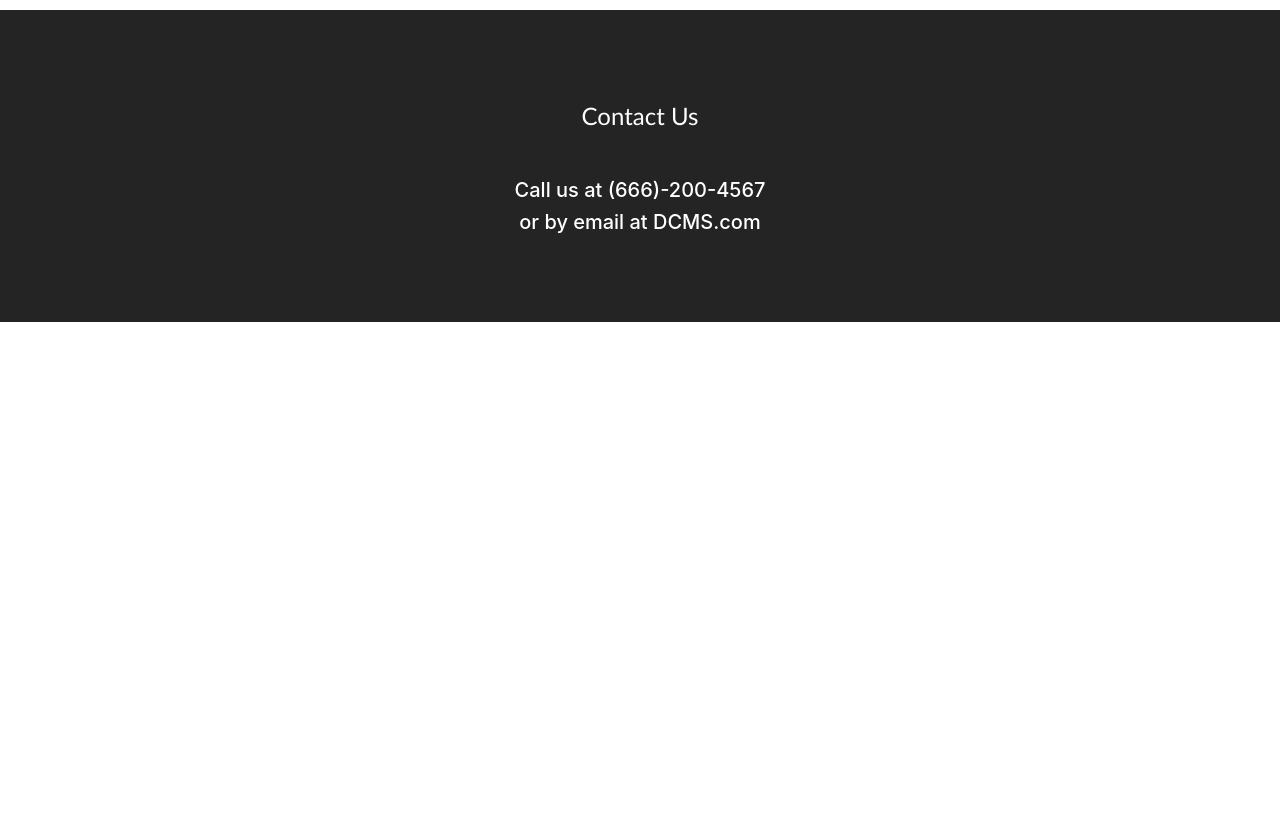
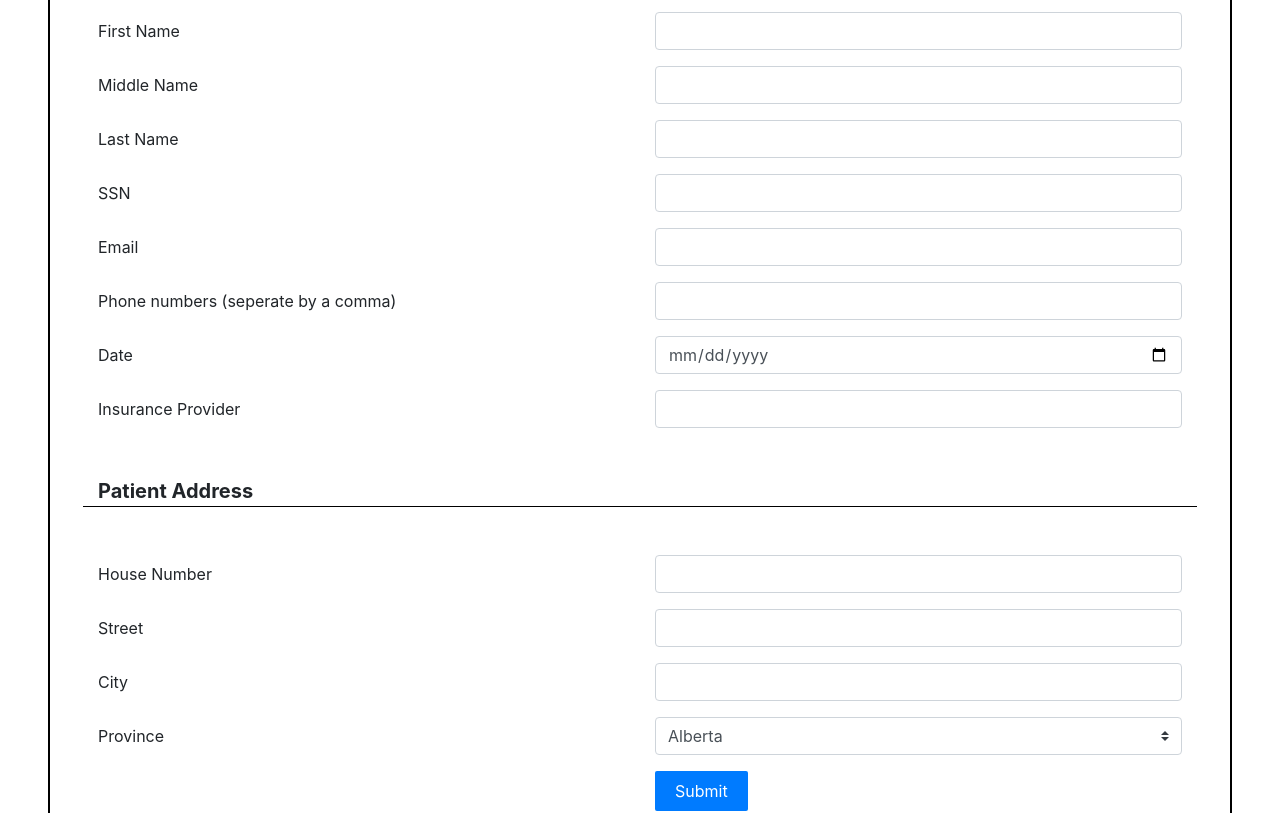
Before and after one commit to Akram-El-Gaouny/CSI-2132, a React (Create React App) app in the folder db-project/: page /CSI-2132/receptionist in a window 1280 px wide. Shown: the part 480-1293 px from the top of the page. Before the commit the page ends 802 px from the top, so only its background shows below. Built offline with nearby package versions, Linux system fonts and the light colour scheme.

Commit message:
Added UI for add patient

```diff
--- a/db-project/src/components/ReceptionistView/subViews/Addpatient.js
+++ b/db-project/src/components/ReceptionistView/subViews/Addpatient.js
@@ -1,43 +1,216 @@
-import "./subViews.css"
+import "./subViews.css";
 
-
-const  Addpatient = () => {
-
+const Addpatient = () => {
   let user = {
     first: null,
     middle: null,
     last: null,
     email: null,
-        password: null,
+    password: "dcms123",
     housenumber: null,
     street: null,
     city: null,
     province: null,
     role: "patient",
     dateOfBirth: null,
-        age: null,
     SSN: null,
+    phonenumbers: [],
+    insuranceProvidor: null
+  };
+
+function handleSubmit(){
+
+   user.date = user.date.getYear() + "-" + user.date.getMonth() + "-" + user.date.getDay();
+   console.log(user)
+
+   while(true){
+
+   }
 }
 
+  return (
+    <div className="Addpatient subViewOutline m-5 ">
+      <div className="row m-5 ">
+        <div className="col subViewTitle text-center">Add Patient</div>
+      </div>
 
-    return (
-        <div className="Addpatient subViewOutline m-5">
-            <div className="row m-5">
-                <div className="col subViewTitle text-center">
-                Add Patient
+
+      <form className="m-5" onSubmit={() => handleSubmit()}>
+
+      <div className="row mt-5 mb-5 bold">
+          <div className="col subtitle ">Patient Information</div>
+        </div>
+
+
+        <div className="form-group row">
+          <label className="col-6 col-form-label">First Name</label>
+          <div className="col-6">
+            <input
+              onChange={(e) => (user.first = e.target.value)}
+              type="text"
+              className="form-control"
+              required="required"
+            />
+          </div>
+        </div>
+        <div className="form-group row">
+          <label className="col-6 col-form-label">Middle Name</label>
+          <div className="col-6">
+            <input
+              onChange={(e) => (user.middle = e.target.value)}
+              className="form-control"
+            />
+          </div>
+        </div>
+        <div className="form-group row">
+          <label className="col-6 col-form-label">Last Name</label>
+          <div className="col-6">
+            <input
+              onChange={(e) => (user.last = e.target.value)}
+              className="form-control"
+              required="required"
+            />
           </div>
         </div>
 
-            <div className="row">
-                <div className="col text-center">
-                Add Patient
+        <div className="form-group row">
+          <label className="col-6 col-form-label">SSN</label>
+          <div className="col-6">
+            <input
+              onChange={(e) => (user.SSN = e.target.value)}
+              type="number"
+              className="form-control"
+              required="required"
+            />
           </div>
         </div>
 
+        <div className="form-group row">
+          <label className="col-6 col-form-label">Email</label>
+          <div className="col-6">
+            <input
+              onChange={(e) => (user.email = e.target.value)}
+              type="email"
+              className="form-control"
+              required="required"
+            />
+          </div>
+        </div>
 
+        <div className="form-group row">
+          <label className="col-6 col-form-label">Phone numbers (seperate by a comma)</label>
+          <div className="col-6">
+            <input
+              onChange={(e) => user.phonenumbers = e.target.value.split(',')}
+              type="text"
+              className="form-control"
+              required="required"
+            />
+          </div>
+        </div>
+
+        <div className="form-group row">
+          <label className="col-6 col-form-label">Date</label>
+          <div className="col-6">
+            <input
+              onChange={(e) =>  user.date = e.target.value }
+              type="date"
+              className="form-control"
+              required="required"
+            />
+          </div>
+        </div>
+
+        <div className="form-group row">
+          <label className="col-6 col-form-label">Insurance Provider</label>
+          <div className="col-6">
+            <input
+              onChange={(e) => (user.insuranceProvidor = e.target.value)}
+              type="text"
+              className="form-control"
+              required="required"
+            />
+          </div>
+        </div>
+
+        <div className="row mt-5 mb-5 bold">
+          <div className="col subtitle ">Patient Address</div>
+        </div>
+
+        <div className="form-group row">
+          <label className="col-6 col-form-label">House Number</label>
+          <div className="col-6">
+            <input
+              onChange={(e) => (user.housenumber = e.target.value)}
+              type="number"
+              className="form-control"
+              required="required"
+            />
+          </div>
+        </div>
+        <div className="form-group row">
+          <label className="col-6 col-form-label">Street</label>
+          <div className="col-6">
+            <input
+              onChange={(e) => (user.street = e.target.value)}
+              className="form-control"
+              required="required"
+            />
+          </div>
+        </div>
+        <div className="form-group row">
+          <label className="col-6 col-form-label">City</label>
+          <div className="col-6">
+            <input
+              onChange={(e) => (user.city = e.target.value)}
+              className="form-control"
+              required="required"
+            />
+          </div>
+        </div>
+        <div className="form-group row">
+          <label className="col-6 col-form-label">
+            Province
+          </label>
+          <div className="col-6">
+            <select
+              id="select"
+              name="select"
+              className="custom-select"
+              required="required"
+              onChange={(e) => (user.province = e.target.value)}
+            >
+              <option value="Alberta">Alberta</option>
+              <option value="British Columbia">British Columbia</option>
+              <option value="Manitoba">Manitoba</option>
+              <option value="New Brunswick">New Brunswick</option>
+              <option value="Newfoundland and Labrador">
+                Newfoundland and Labrador
+              </option>
+              <option value="Northwest Territories">
+                Northwest Territories
+              </option>
+              <option value="Nova Scotia">Nova Scotia</option>
+              <option value="Nunavut">Nunavut</option>
+              <option value="Ontario">Ontario</option>
+              <option value="Prince Edward Island">Prince Edward Island</option>
+              <option value="Quebec">Quebec</option>
+              <option value="Saskatchewan">Saskatchewan</option>
+              <option value="Yukon">Yukon</option>
+            </select>
+          </div>
+        </div>
+
+        <div className="form-group row">
+          <div className="offset-6 col-6">
+            <button name="submit" type="submit" className="btn btn-primary">
+              Submit
+            </button>
+          </div>
+        </div>
+      </form>
     </div>
   );
+};
 
-}
-
-export default Addpatient ;
+export default Addpatient;
--- a/db-project/src/components/ReceptionistView/subViews/subViews.css
+++ b/db-project/src/components/ReceptionistView/subViews/subViews.css
@@ -1,5 +1,5 @@
 .subViewTitle{
-    font-size: 25px;
+    font-size: 50px;
     font-weight: bold;
     border-bottom: 1px solid black;
 }
@@ -7,3 +7,9 @@
 .subViewOutline{
     border: 2px solid black;
 }
+
+.subtitle{
+    font-size: 20px;
+    font-weight: bold;
+    border-bottom: 1px solid black;
+}
```
Also changed, not shown: 1 other file (tests, documents, lock files or other folders). Lines whose indentation alone changed are shown as unchanged.
